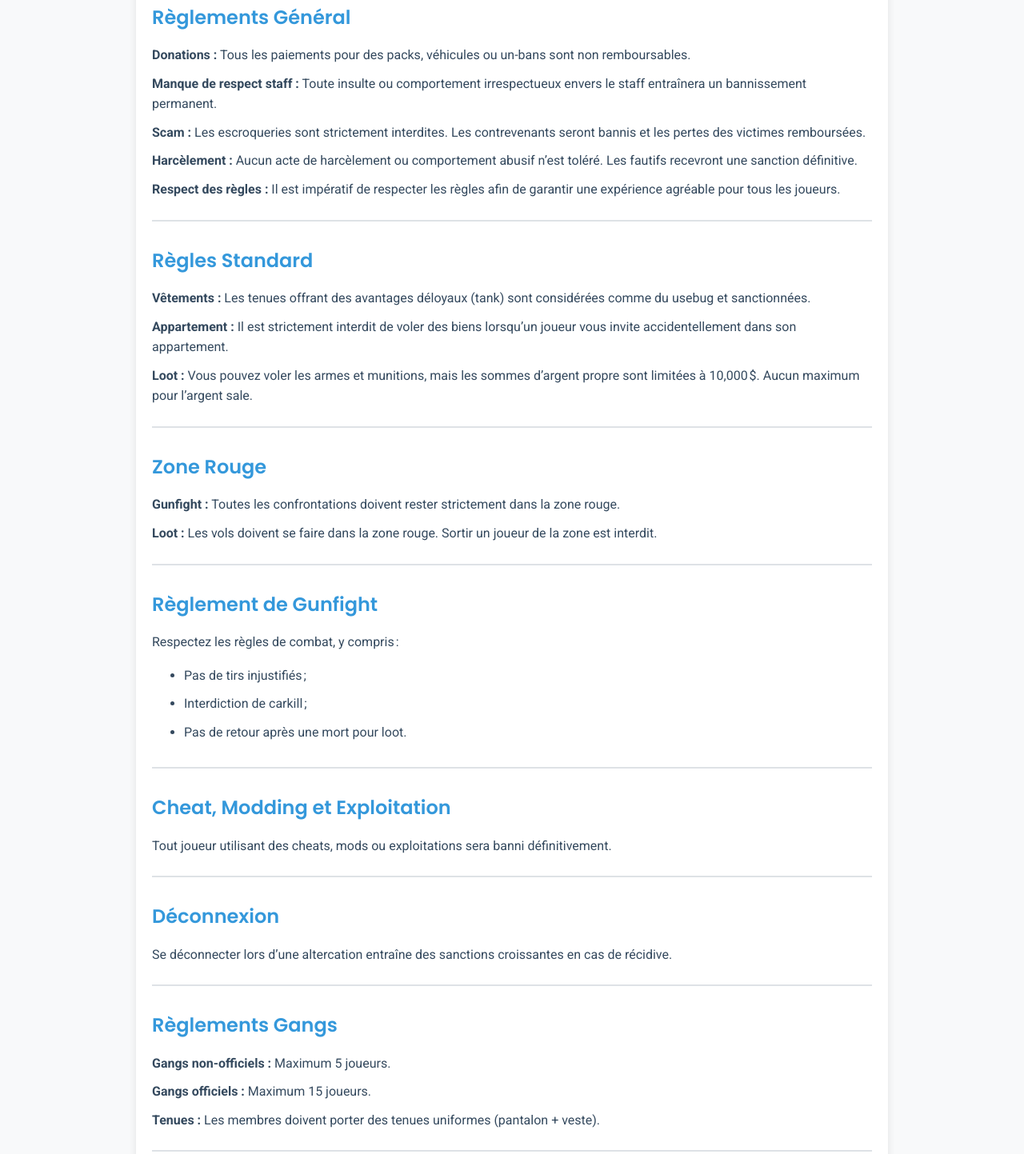
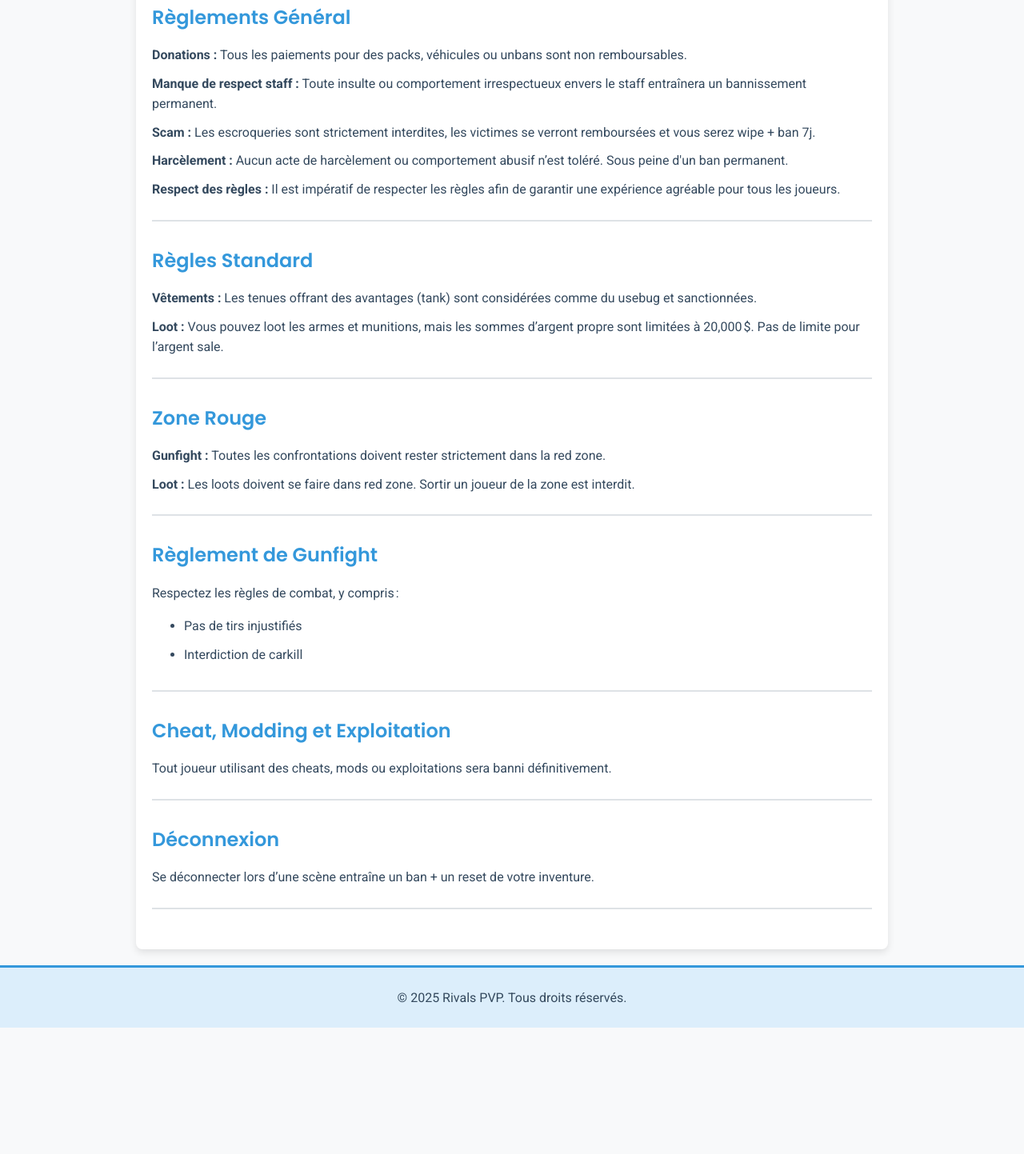
Before and after one commit to MartinRivals/reglement-rivals-6, a plain HTML site: page index.html in a window 1280 px wide. Shown: the part 449-1892 px from the top of the page at 80% size. After the commit the page ends 1734 px from the top, so only its background shows below. Drawn offline with Linux system fonts and the light colour scheme.

Commit message:
Update index.html

```diff
--- a/index.html
+++ b/index.html
@@ -25,30 +25,28 @@
   <main>
     <section id="reglements-general">
       <h2>Règlements Général</h2>
-      <p><strong>Donations :</strong> Tous les paiements pour des packs, véhicules ou un-bans sont non remboursables.</p>
+      <p><strong>Donations :</strong> Tous les paiements pour des packs, véhicules ou unbans sont non remboursables.</p>
       <p><strong>Manque de respect staff :</strong> Toute insulte ou comportement irrespectueux envers le staff entraînera un bannissement permanent.</p>
-      <p><strong>Scam :</strong> Les escroqueries sont strictement interdites. Les contrevenants seront bannis et les pertes des victimes remboursées.</p>
-      <p><strong>Harcèlement :</strong> Aucun acte de harcèlement ou comportement abusif n’est toléré. Les fautifs recevront une sanction définitive.</p>
+      <p><strong>Scam :</strong> Les escroqueries sont strictement interdites, les victimes se verront remboursées et vous serez wipe + ban 7j.</p>
+      <p><strong>Harcèlement :</strong> Aucun acte de harcèlement ou comportement abusif n’est toléré. Sous peine d'un ban permanent.</p>
       <p><strong>Respect des règles :</strong> Il est impératif de respecter les règles afin de garantir une expérience agréable pour tous les joueurs.</p>
     </section>
     <section id="regles-standard">
       <h2>Règles Standard</h2>
-      <p><strong>Vêtements :</strong> Les tenues offrant des avantages déloyaux (tank) sont considérées comme du usebug et sanctionnées.</p>
-      <p><strong>Appartement :</strong> Il est strictement interdit de voler des biens lorsqu’un joueur vous invite accidentellement dans son appartement.</p>
-      <p><strong>Loot :</strong> Vous pouvez voler les armes et munitions, mais les sommes d’argent propre sont limitées à 10,000 $. Aucun maximum pour l’argent sale.</p>
+      <p><strong>Vêtements :</strong> Les tenues offrant des avantages (tank) sont considérées comme du usebug et sanctionnées.</p>
+      <p><strong>Loot :</strong> Vous pouvez loot les armes et munitions, mais les sommes d’argent propre sont limitées à 20,000 $. Pas de limite pour l’argent sale.</p>
     </section>
     <section id="zone-rouge">
       <h2>Zone Rouge</h2>
-      <p><strong>Gunfight :</strong> Toutes les confrontations doivent rester strictement dans la zone rouge.</p>
-      <p><strong>Loot :</strong> Les vols doivent se faire dans la zone rouge. Sortir un joueur de la zone est interdit.</p>
+      <p><strong>Gunfight :</strong> Toutes les confrontations doivent rester strictement dans la red zone.</p>
+      <p><strong>Loot :</strong> Les loots doivent se faire dans red zone. Sortir un joueur de la zone est interdit.</p>
     </section>
     <section id="reglement-gunfight">
       <h2>Règlement de Gunfight</h2>
       <p>Respectez les règles de combat, y compris :</p>
       <ul>
-        <li>Pas de tirs injustifiés ;</li>
-        <li>Interdiction de carkill ;</li>
-        <li>Pas de retour après une mort pour loot.</li>
+        <li>Pas de tirs injustifiés </li>
+        <li>Interdiction de carkill </li>
       </ul>
     </section>
     <section id="cheat-modding">
@@ -57,13 +55,7 @@
     </section>
     <section id="deconnexion">
       <h2>Déconnexion</h2>
-      <p>Se déconnecter lors d’une altercation entraîne des sanctions croissantes en cas de récidive.</p>
-    </section>
-    <section id="reglements-gangs">
-      <h2>Règlements Gangs</h2>
-      <p><strong>Gangs non-officiels :</strong> Maximum 5 joueurs.</p>
-      <p><strong>Gangs officiels :</strong> Maximum 15 joueurs.</p>
-      <p><strong>Tenues :</strong> Les membres doivent porter des tenues uniformes (pantalon + veste).</p>
+      <p>Se déconnecter lors d’une scène entraîne un ban + un reset de votre inventure.</p>
     </section>
   </main>
   <footer>
```
